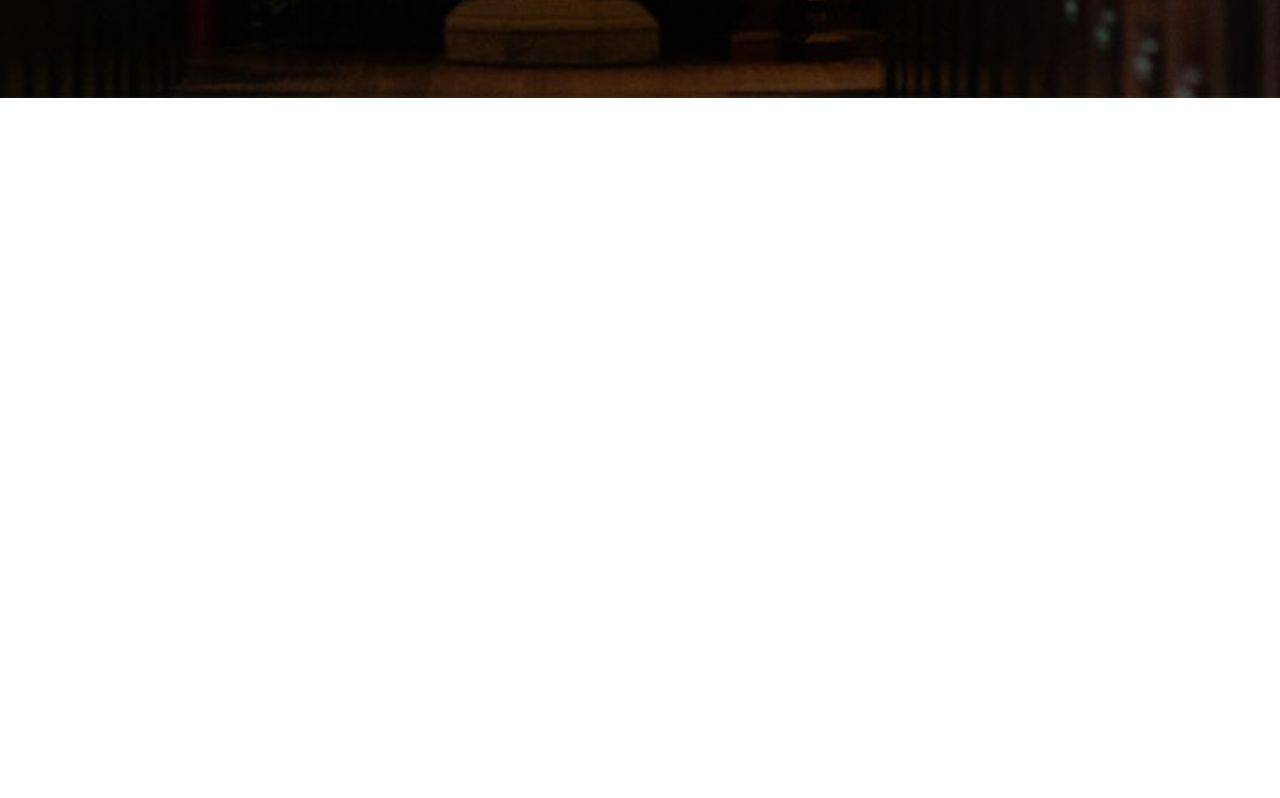
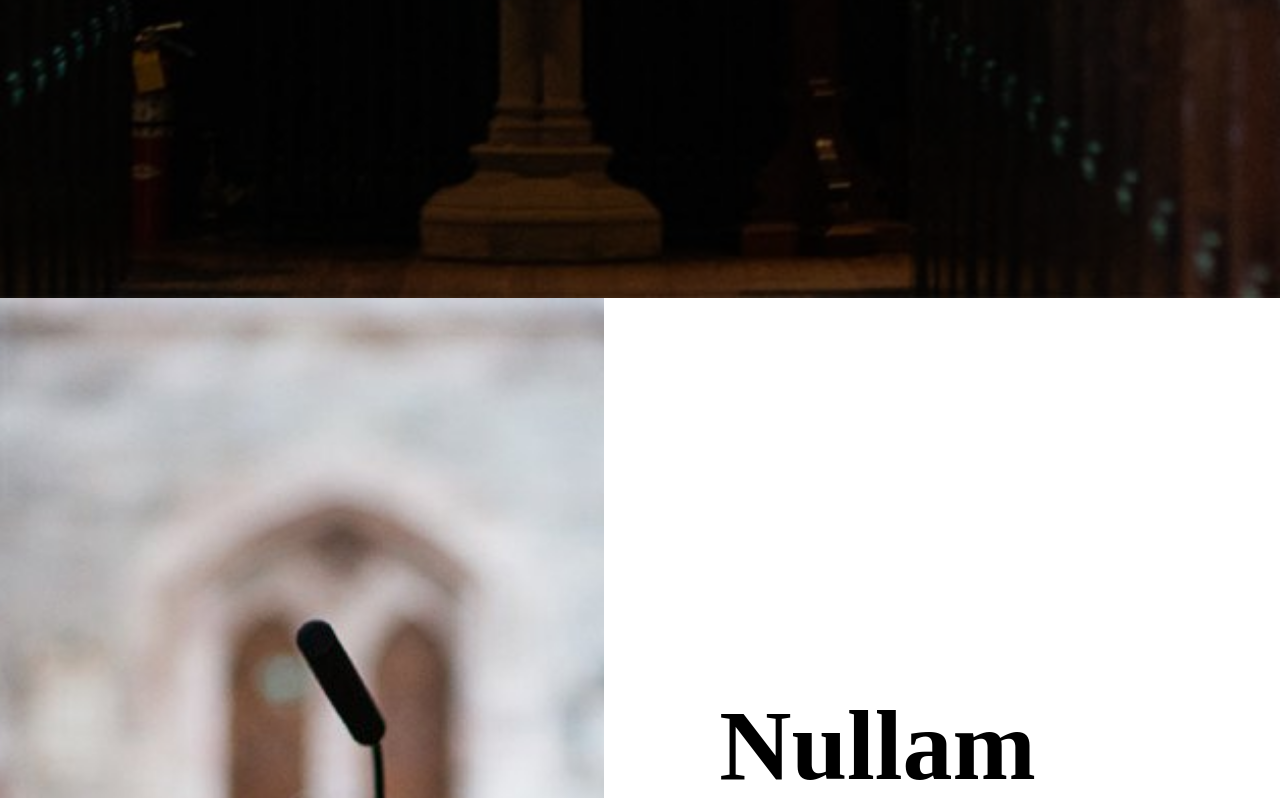
Before and after one commit to AyeshaAyat/Cathedral-Church, a plain HTML site: page index.html in a window 1280 px wide. Shown: the part 1536-2334 px from the top of the page. Before the commit the page ends 1634 px from the top, so only its background shows below. Drawn offline with Linux system fonts and the light colour scheme.

Commit message:
2nd edit

```diff
--- a/css/style.css
+++ b/css/style.css
@@ -4,6 +4,7 @@
     padding: 0;
 }
 /* ALL COMMON CSS END  */
+
 /* HEADERPART STYLE START  */
 .headerpart{
 background-color: rgba(0, 0, 0, 0.817);
@@ -58,6 +59,8 @@ color: #E4B855;
     background-color: #E6E6E6;
 }
 /* HEADERPART STYLE END  */
+
+
 /* BANNER PART START  */
 .banner{
     background: url(../images/slider-02.jpg);
@@ -68,7 +71,7 @@ color: #E4B855;
 }
 .overly{
     background: rgba(0, 0, 0, 0.5);
-    padding: 500px 0;
+    padding: 600px 0;
 }
 .bannertext h1{
     color: #fff;
@@ -84,5 +87,37 @@ color: #E4B855;
     padding: 90px;
 font-family: 'Lucida Sans', 'Lucida Sans Regular', 'Lucida Grande', 'Lucida Sans Unicode', Geneva, Verdana, sans-serif;
 }
+/* BANNER PART END  */
 
-/* BANNER PART END  */
+/* 2ND PART START  */
+.parent{
+    display: flex;
+}
+.image{
+     background: url(../images/about-img.jpg);
+     background-repeat: no-repeat;
+     background-position: center;
+     background-size: cover;
+     height: 1250px;
+     width: 2500px;
+    }
+.text{
+    height: 1250px;
+    width: 2600px;
+}
+.text h1{
+    padding-top: 380px;
+    padding-left: 115px;
+    padding-right: 35px;
+font-size: 100px;
+line-height: 135px;
+text-align: start;
+font-family: "Playfair Display", serif;
+}
+.text p{
+    color:#606060;
+    font-size: 40px;
+    padding-left: 115px;
+    font-family: Arial, Helvetica, sans-serif;
+}
+/* 2ND PART END */
--- a/index.html
+++ b/index.html
@@ -37,9 +37,23 @@
             <div class="bannertext">
                 <h1>Lorem ipsum dolor sit amet <br><br>consectetur adipisicing.</h1>
                 <p>Lorem ipsum dolor sit amet consectetur adipisicing elit. Sequi voluptates sed praesentium minus nobis eveniet</p>
-            </div>
+  </div>
         </div>
       </div>
       <!-- BANNER PART END  -->
+       <!-- 2ND PART START  -->
+        <div class="parent">
+            <div class="image"></div>
+            <div class="text">
+                <h1>Nullam ullamcorper ultricies nulla mattis blandit <br>
+                     Praesent dignissim quam</h1>
+
+<br><br><p>Lorem ipsum dolor sit amet, consectetur adipiscing elit. Vestibulum ateuismod ex. Maecenas sit amet
+<br><br>
+    Aliquam laoreet orci quis risus vulputate tempor. Quisque aliquet, ipsum at mattis mattis, tortor nibh cursus lorem, ac iaculis metus sem vitae purus. Vivamus suscipit velit nec maximus interdum.</p>
+            </div>
+
+        </div>
+        <!-- 2ND PART END  -->
 </body>
 </html>
```
Also changed, not shown: info.txt.
